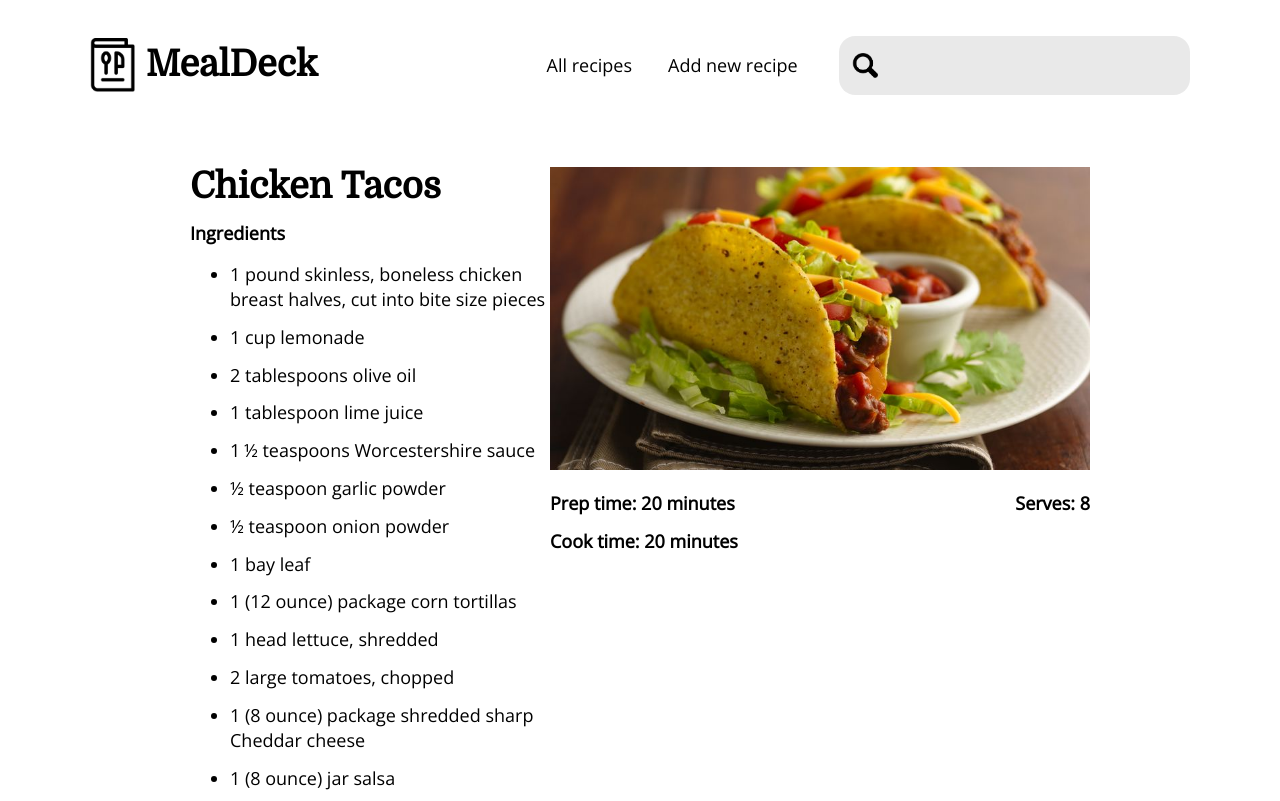
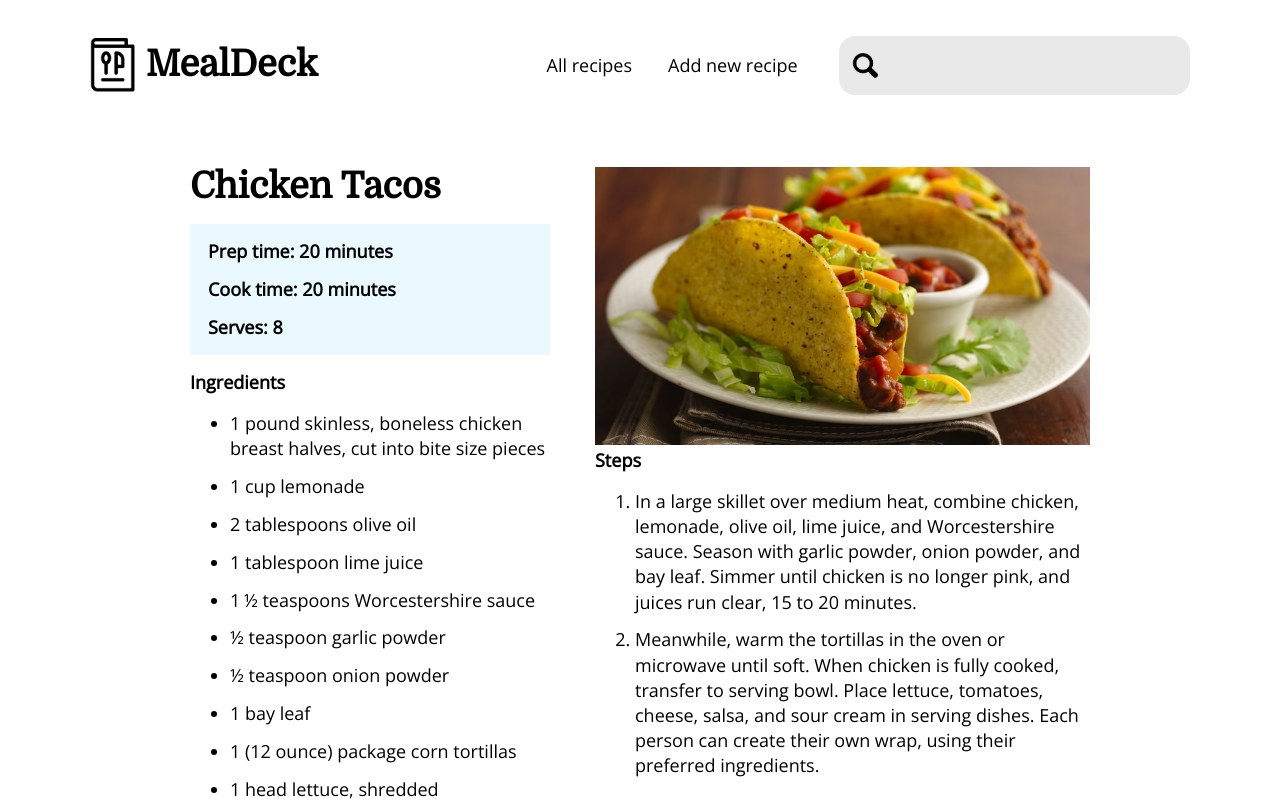
Before and after one commit to edlsto/recipe-creator, a Vue app: page /recipe/1 in a window 1280 px wide. Shown: the top 801 px of the page. Built offline with nearby package versions, Linux system fonts and the light colour scheme.

Commit message:
Rearrange recipe page

```diff
--- a/src/views/Recipe.vue
+++ b/src/views/Recipe.vue
@@ -2,6 +2,15 @@
   <div class="about">
     <div class="text">
       <h1 class="recipe-title">{{ selectedRecipe.title }}</h1>
+      <div class="details">
+        <h4 class="recipe-subtitle">
+          Prep time: {{ selectedRecipe.prepTime }} minutes
+        </h4>
+        <h4 class="recipe-subtitle">
+          Cook time: {{ selectedRecipe.cookTime }} minutes
+        </h4>
+        <h4 class="recipe-subtitle">Serves: {{ selectedRecipe.serves }}</h4>
+      </div>
       <h4 class="recipe-subtitle">Ingredients</h4>
       <ul class="recipe-list">
         <li
@@ -12,6 +21,9 @@
           {{ ingredient }}
         </li>
       </ul>
+    </div>
+    <div class="image">
+      <img class="recipe-img" :src="selectedRecipe.image" alt="" />
       <h4 class="recipe-subtitle">Steps</h4>
       <ol class="recipe-list">
         <li
@@ -22,20 +34,6 @@
           {{ step }}
         </li>
       </ol>
-    </div>
-    <div class="image">
-      <img class="recipe-img" :src="selectedRecipe.image" alt="" />
-      <div class="details">
-        <div>
-          <h4 class="recipe-subtitle">
-            Prep time: {{ selectedRecipe.prepTime }} minutes
-          </h4>
-          <h4 class="recipe-subtitle">
-            Cook time: {{ selectedRecipe.cookTime }} minutes
-          </h4>
-        </div>
-        <h4 class="recipe-subtitle">Serves: {{ selectedRecipe.serves }}</h4>
-      </div>
     </div>
   </div>
 </template>
@@ -58,10 +56,14 @@ export default {
 }
 .about {
   display: flex;
+  justify-content: space-between;
 }
 
 .text {
   flex: 0 0 40%;
+}
+.image {
+  flex: 0 0 55%;
 }
 .recipe-title {
   margin-bottom: 0.5em;
@@ -70,14 +72,19 @@ export default {
 .recipe-subtitle {
   margin-bottom: 1em;
 }
+
+.details .recipe-subtitle:last-of-type {
+  margin-bottom: 0;
+}
+
 .recipe-list {
   margin-bottom: 1em;
 }
 
 .details {
-  display: flex;
-  justify-content: space-between;
-  margin-top: 1em;
+  margin: 1em 0;
+  background: rgb(233, 249, 255);
+  padding: 1em;
 }
 
 .recipe-item {
```
